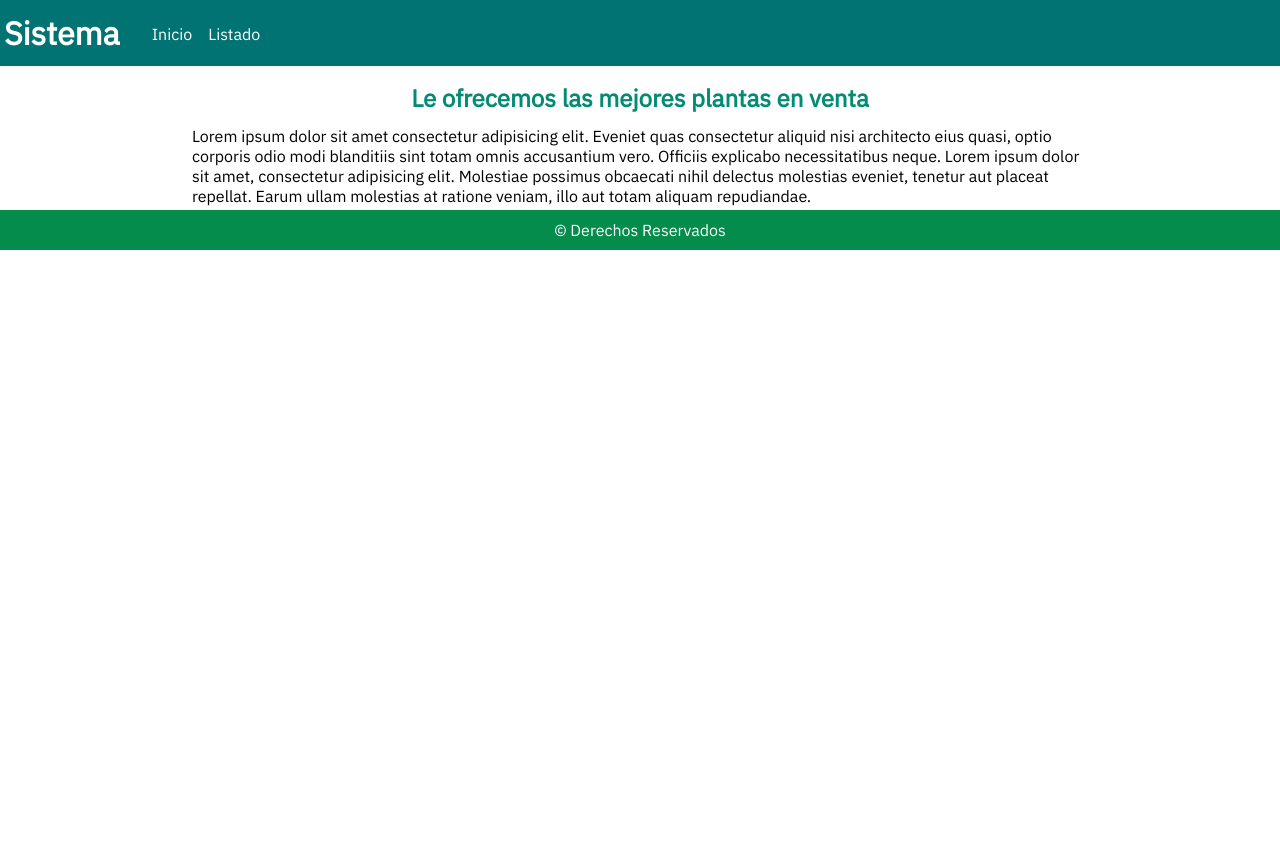
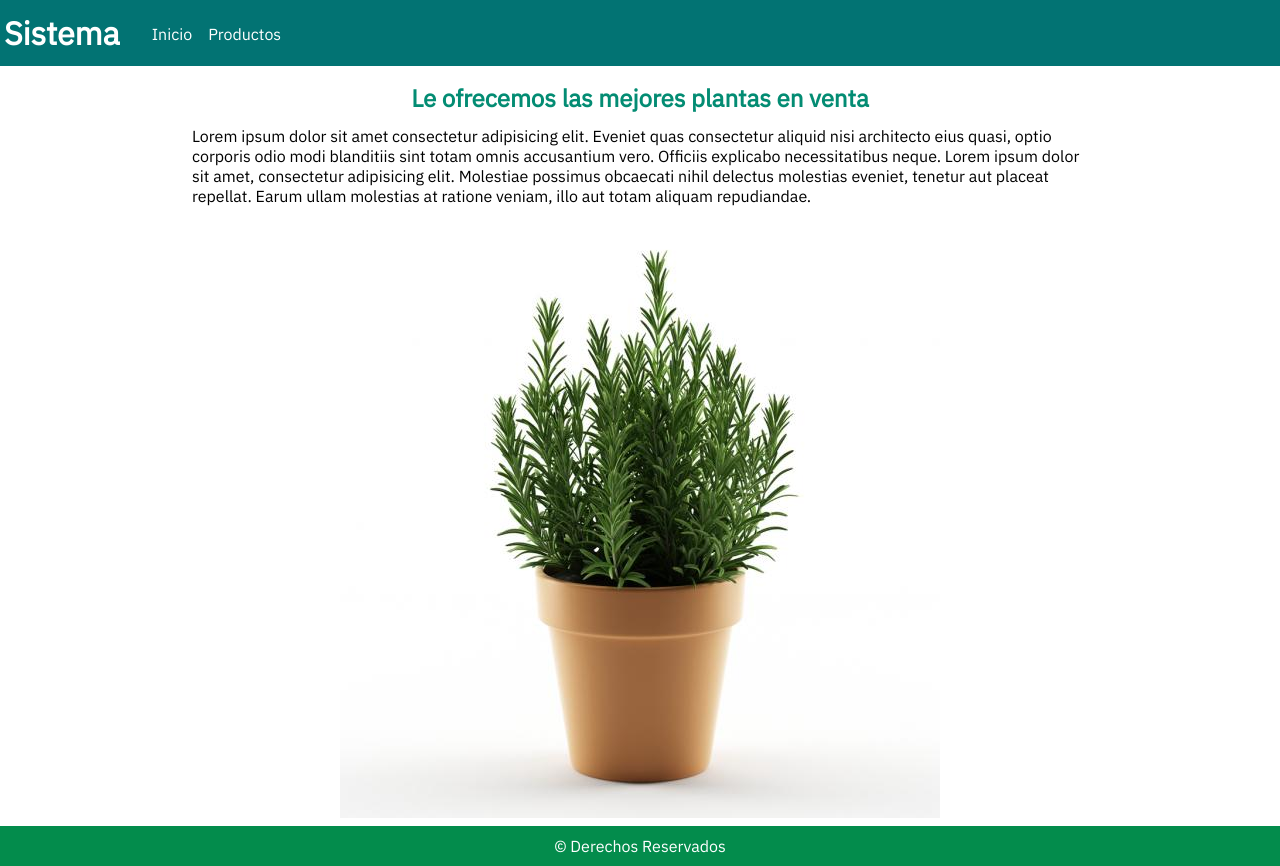
Before and after one commit to srojas24/planta, a PHP site: page / in a window 1280 px wide. Before the commit the page ends 250 px from the top, so only its background shows below. Run offline with PHP 8.4, Linux system fonts and the light colour scheme.

Commit message:
Definiendo la barra de navegación de la página

```diff
--- a/css/estilo2.css
+++ b/css/estilo.css
@@ -76,3 +76,10 @@ li a{
 .contenido{
     margin-top: 12px;
 }
+
+.planta{
+    float: left;
+    text-align: center;
+    width: 100%;
+    margin-top: 12px;
+}
--- a/head.php
+++ b/head.php
@@ -3,6 +3,6 @@
     <meta name="viewport" content="width=device-width, initial-scale=1.0">
     <meta http-equiv="X-UA-Compatible" content="ie=edge">
     <title>Document</title>
-    <link rel="stylesheet" href="css/estilo2.css">
+    <link rel="stylesheet" href="css/estilo.css">
     <link href="https://fonts.googleapis.com/css?family=IBM+Plex+Sans&display=swap" rel="stylesheet">
 </head>
--- a/header.php
+++ b/header.php
@@ -2,8 +2,8 @@
         <h1>Sistema</h1>
         <nav>
             <ul>
-                <li><a href="">Inicio</a></li>
-                <li><a href="">Listado</a></li>
+                <li><a href="index.php">Inicio</a></li>
+                <li><a href="">Productos</a></li>
             </ul>
         </nav>
     </header>
--- a/index.php
+++ b/index.php
@@ -15,6 +15,9 @@ include("head.php");
                 <h2>Le ofrecemos las mejores plantas en venta</h2>
             </div>
             <p class="contenido">Lorem ipsum dolor sit amet consectetur adipisicing elit. Eveniet quas consectetur aliquid nisi architecto eius quasi, optio corporis odio modi blanditiis sint totam omnis accusantium vero. Officiis explicabo necessitatibus neque. Lorem ipsum dolor sit amet, consectetur adipisicing elit. Molestiae possimus obcaecati nihil delectus molestias eveniet, tenetur aut placeat repellat. Earum ullam molestias at ratione veniam, illo aut totam aliquam repudiandae.</p>
+            <div class="planta">
+                <img src="img/planta.jpg" alt="Planta">
+            </div>
         </article>
     </section>
     <?php
```
Also changed, not shown: img/planta.jpg (added).
